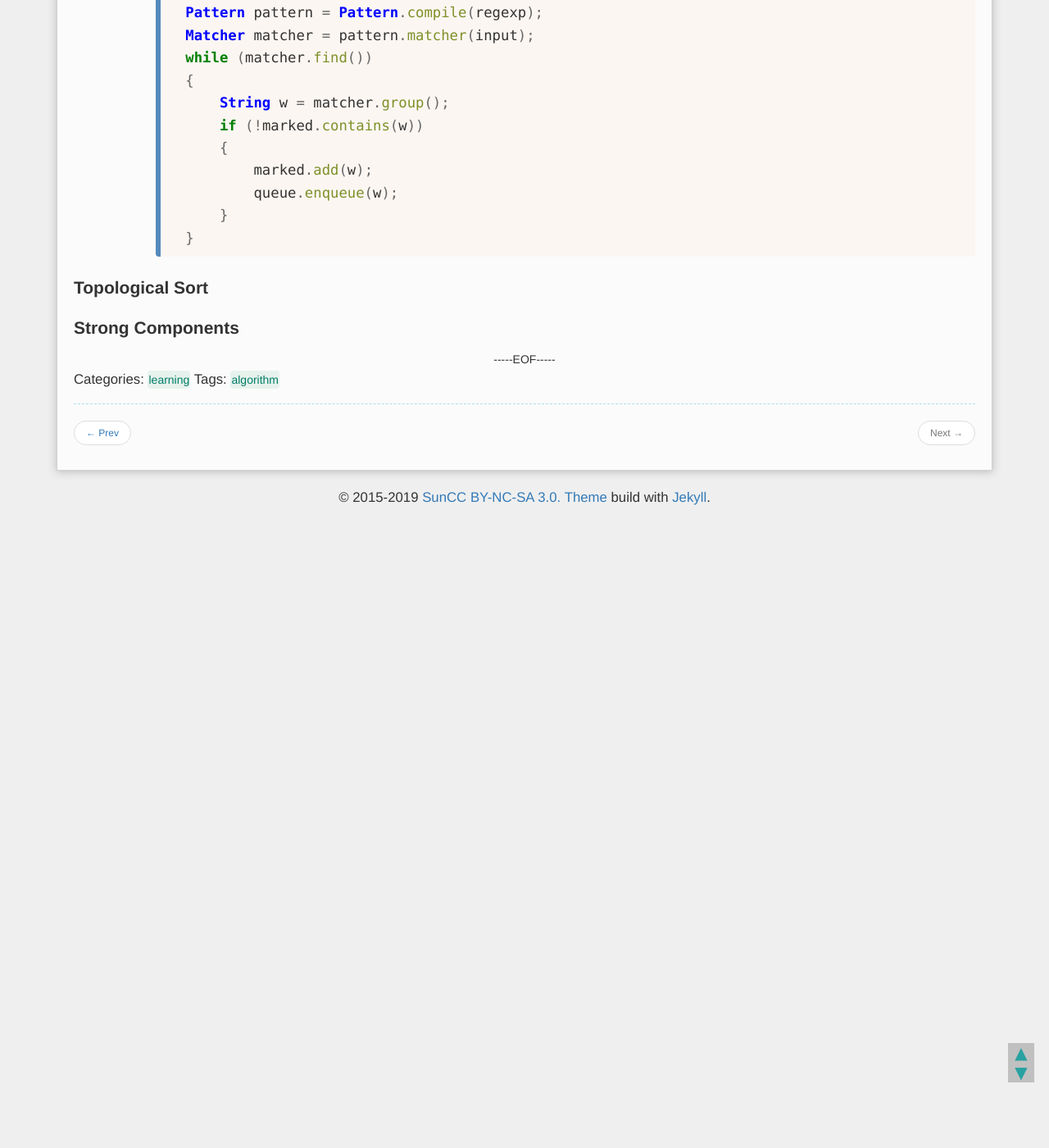
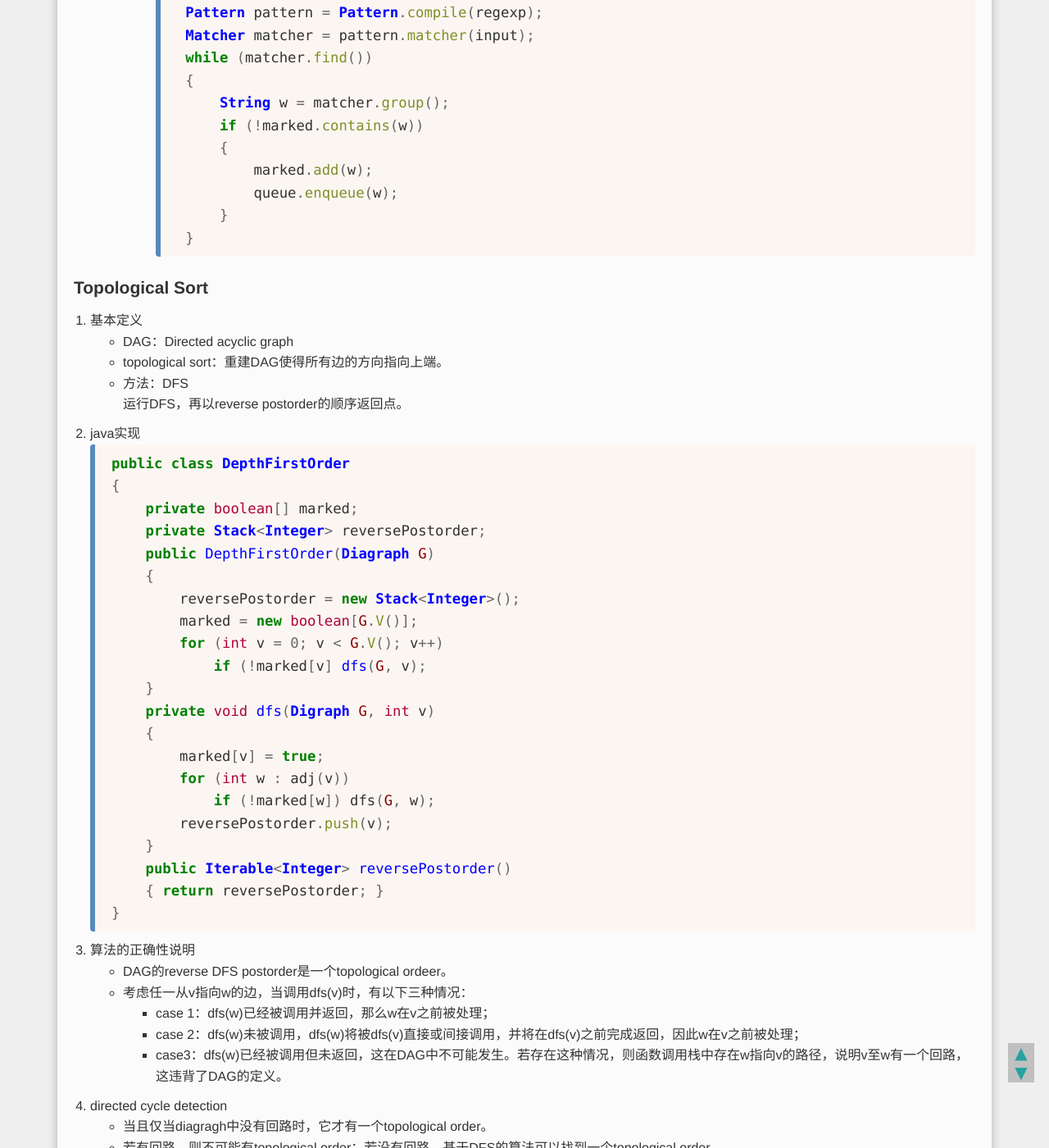
Before and after one commit to YurieSun/YurieSun.github.io, a Jekyll site: the page built from _posts/2019-06-03-algorithm-directed-graphs.md, in a window 1280 px wide and 1400 px high, scrolled down 3503 px. Shown: the whole window at 82% size. Built offline with Jekyll 4.4.1, drawn with Linux system fonts in a browser that asks for light colours; formulas are drawn with MathJax 3; before the commit the page ends 4133 px from its top, so only the background shows below that; some of the changed text lies outside the part shown.

Commit message:
submit algorithm notes of topological sort, strong components in directed graphs

````diff
--- a/_posts/2019-06-03-algorithm-directed-graphs.md
+++ b/_posts/2019-06-03-algorithm-directed-graphs.md
@@ -137,5 +137,115 @@ tags: [algorithm]
         ```
 
 ### Topological Sort
+1. 基本定义
+    * DAG：Directed acyclic graph
+    * topological sort：重建DAG使得所有边的方向指向上端。
+    * 方法：DFS
+    运行DFS，再以reverse postorder的顺序返回点。
+2. java实现
+    ```java
+    public class DepthFirstOrder
+    {
+        private boolean[] marked;
+        private Stack<Integer> reversePostorder;
+        public DepthFirstOrder(Diagraph G)
+        {
+            reversePostorder = new Stack<Integer>();
+            marked = new boolean[G.V()];
+            for (int v = 0; v < G.V(); v++)
+                if (!marked[v] dfs(G, v);
+        }
+        private void dfs(Digraph G, int v)
+        {
+            marked[v] = true;
+            for (int w : adj(v))
+                if (!marked[w]) dfs(G, w);
+            reversePostorder.push(v);
+        }
+        public Iterable<Integer> reversePostorder()
+        { return reversePostorder; }
+    }
+    ```
+3. 算法的正确性说明
+    * DAG的reverse DFS postorder是一个topological ordeer。
+    * 考虑任一从v指向w的边，当调用dfs(v)时，有以下三种情况：
+        * case 1：dfs(w)已经被调用并返回，那么w在v之前被处理；
+        * case 2：dfs(w)未被调用，dfs(w)将被dfs(v)直接或间接调用，并将在dfs(v)之前完成返回，因此w在v之前被处理；
+        * case3：dfs(w)已经被调用但未返回，这在DAG中不可能发生。若存在这种情况，则函数调用栈中存在w指向v的路径，说明v至w有一个回路，这违背了DAG的定义。
+4. directed cycle detection
+    * 当且仅当diagragh中没有回路时，它才有一个topological order。
+    * 若有回路，则不可能有topological order；若没有回路，基于DFS的算法可以找到一个topological order。
+    * 可用于检测digraph中是否含有回路。
+    * 应用
+        * 计划制定：有回路说明不能制定一个这样的计划。
+        * java compiler中的cyclic inheritance：若函数调用存在回路，则报错。
+        * 电子表格的计算：Excel中使用函数时，若存在回路，则出错。
+5. DFS的各种顺序
+    * preorder：dfs()调用的顺序
+    * postorder：dfs()返回的顺序
+    * reverse postorder：dfs()返回的反顺序
+    ```java
+    private void dfs(Graph G, int v)
+    {
+        marked[v] = true;
+        preorder.enqueue(v);
+        for (int w : G.adj(v))
+            if (!marked[w]) dfs(G, w);
+        postorder.enqueue(v);
+        reversePostorder.push(v);
+    }
+    ```
 
 ### Strong Components
+1. strong-connetced components
+    * 定义
+    若点v和w同时存在v到w的有向路径和w到v的有向路径，则称v和w是strongly connected的。
+    * 性质
+        * 自反性：v与本身是强连接的；
+        * 对称性：若v与w是强连接的，则w与v也是强力连接的；
+        * 传递性：若v与w是强连接的，w与x是强连接的，则v与x是强连接的。
+    * strong component是指一个最大的包含所有强连接点的集合。
+    * 应用
+        * 生物链：vertex是生物种类，edge是从生产者到消费者的路径，则strong component指具有同一能量流的生物种类的集合。
+        * 软件模块：vertex是软件模块，edge是从某一模块到所依赖的模块，则strong component指有相互作用的模块集合。由此可将strong component的模块进行封装，以改善设计。
+2. Kosaraju-Sharir算法
+    * $G$中的strong component与$G^R$中的一样。
+    * kernel DAG：将每个strong component视为单个点。
+    * 实现想法：计算kernal DAG的topological order，再以reverse topological order的顺序运行DFS。
+    * 实现
+        * 第一步：计算$G^R$中的strong component；
+        * 第二步：在$G$中运行DFS，以$G^R$中reverse postorder的顺序访问$G$中unmarked的点。
+    * 数学分析：该算法计算digraph中的strong component的时间与$E+V$成正比。
+    * java实现
+    ```java
+    public class KosarajuSharirSCC
+    {
+        private boolean marked[];
+        private int[] id;
+        private int count;
+        public KosarajuSharirSCC(Digraph G)
+        {
+            marked = new boolean[G.V()];
+            id = new int[G.V()];
+            DepthFirstOrder dfs = new DepthFirstOrder(G.reverse());
+            for (int v : dfs.reversePostorder())
+            {
+                if (!marked[v])
+                {
+                    dfs(G, v);
+                    count++;
+                }
+            }
+        }
+        private void dfs(Digraph G, int v)
+        {
+            marked[v] = true;
+            id[v] = count;
+            for (int w :G.adj(v))
+                if(!marked[w])
+                    dfs(G, w);
+        }
+        public boolean stronglyConneted(int v, int w)
+        { return id[v] == id[w]; }
+    }
+    ```
````
